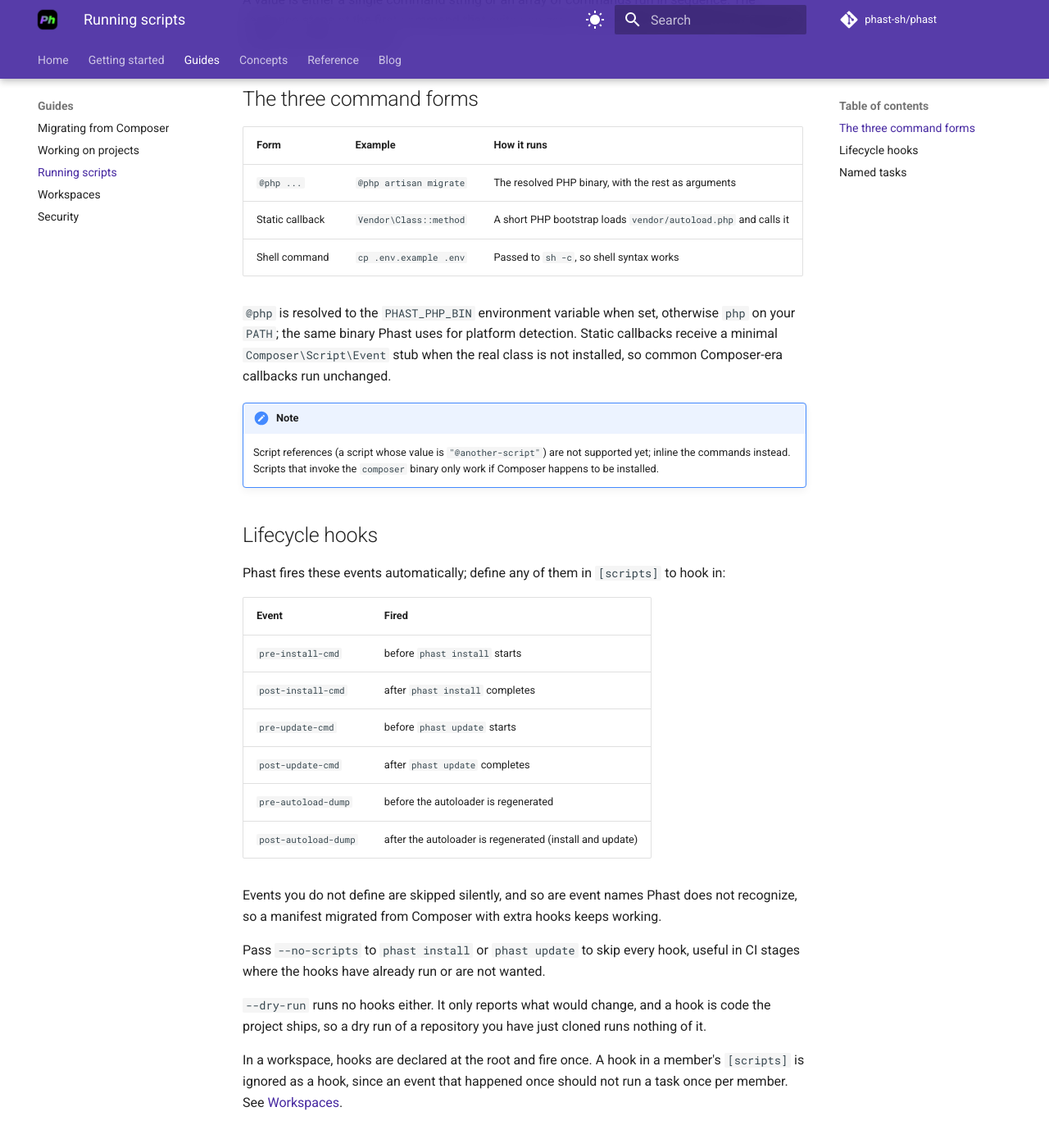
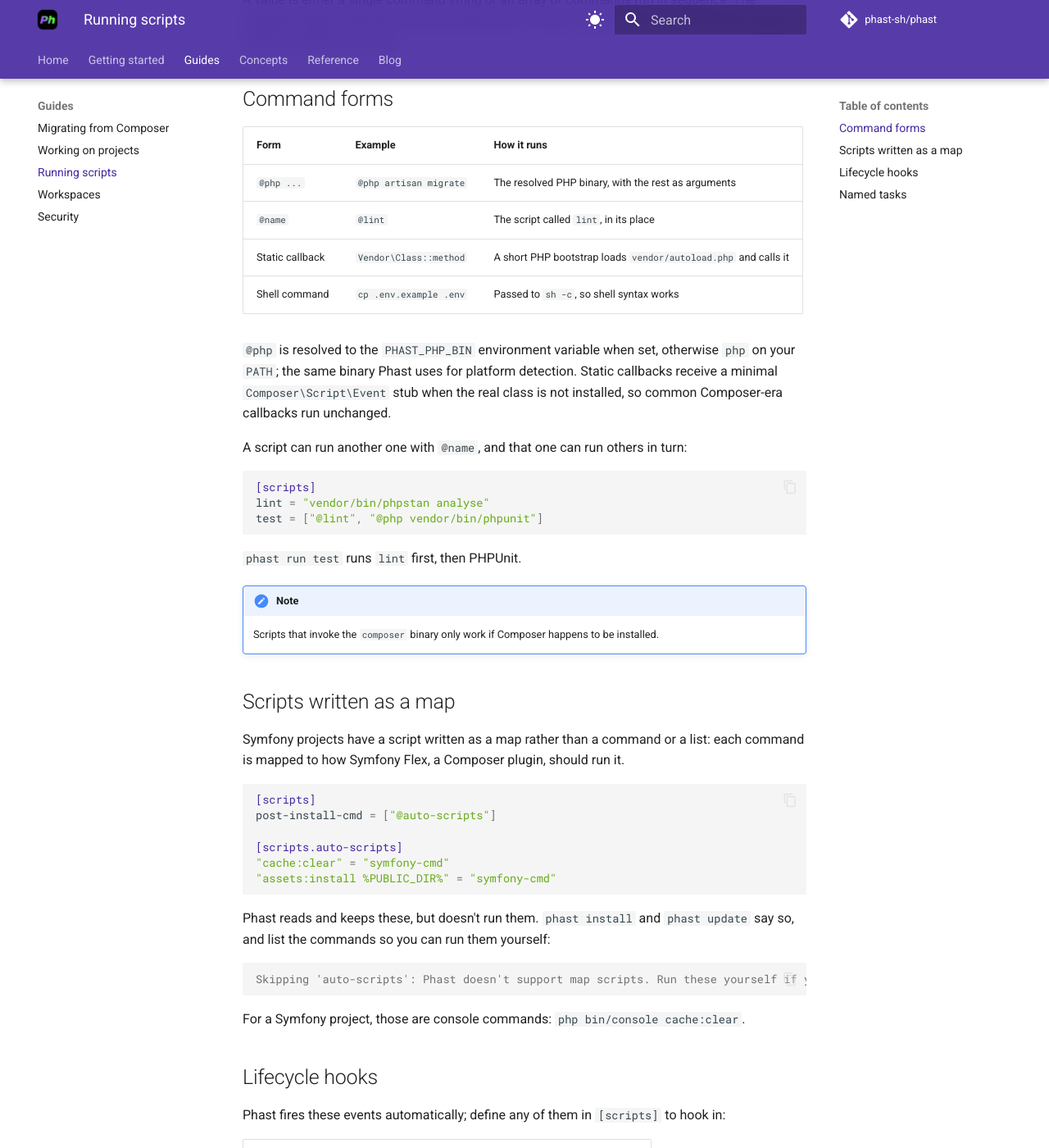
Before and after one commit to phast-sh/phast, an MkDocs documentation site: the page built from docs/guides/scripts.md, in a window 1280 px wide and 1400 px high, scrolled down 523 px. Shown: the whole window at 82% size. Built offline with MkDocs 1.6.1 and Material for MkDocs 9.7.7, drawn with Linux system fonts in a browser that asks for light colours; comment, search, counter and statistics services are not loaded.

Commit message:
docs: describe @name script calls and map scripts

````diff
--- a/docs/guides/scripts.md
+++ b/docs/guides/scripts.md
@@ -23,11 +23,12 @@ A value is either a single command string or an array of commands run in sequenc
 sequence stops at the first command that exits non-zero, and the Phast command that
 triggered it fails with that exit status.
 
-## The three command forms
+## Command forms
 
 | Form            | Example                | How it runs                                                    |
 |-----------------|------------------------|----------------------------------------------------------------|
 | `@php ...`      | `@php artisan migrate` | The resolved PHP binary, with the rest as arguments            |
+| `@name`         | `@lint`                | The script called `lint`, in its place                         |
 | Static callback | `Vendor\Class::method` | A short PHP bootstrap loads `vendor/autoload.php` and calls it |
 | Shell command   | `cp .env.example .env` | Passed to `sh -c`, so shell syntax works                       |
 
@@ -36,10 +37,42 @@ triggered it fails with that exit status.
 callbacks receive a minimal `Composer\Script\Event` stub when the real class is not
 installed, so common Composer-era callbacks run unchanged.
 
+A script can run another one with `@name`, and that one can run others in turn:
+
+```toml
+[scripts]
+lint = "vendor/bin/phpstan analyse"
+test = ["@lint", "@php vendor/bin/phpunit"]
+```
+
+`phast run test` runs `lint` first, then PHPUnit.
+
 !!! note
-    Script references (a script whose value is `"@another-script"`) are not supported
-    yet; inline the commands instead. Scripts that invoke the `composer` binary only
-    work if Composer happens to be installed.
+    Scripts that invoke the `composer` binary only work if Composer happens to be
+    installed.
+
+## Scripts written as a map
+
+Symfony projects have a script written as a map rather than a command or a list: each
+command is mapped to how Symfony Flex, a Composer plugin, should run it.
+
+```toml
+[scripts]
+post-install-cmd = ["@auto-scripts"]
+
+[scripts.auto-scripts]
+"cache:clear" = "symfony-cmd"
+"assets:install %PUBLIC_DIR%" = "symfony-cmd"
+```
+
+Phast reads and keeps these, but doesn't run them. `phast install` and `phast update` say
+so, and list the commands so you can run them yourself:
+
+```console
+Skipping 'auto-scripts': Phast doesn't support map scripts. Run these yourself if you need them: 'cache:clear', 'assets:install %PUBLIC_DIR%'
+```
+
+For a Symfony project, those are console commands: `php bin/console cache:clear`.
 
 ## Lifecycle hooks
 
````
Also changed, not shown: docs/guides/migrate-from-composer.md (+8 -7 lines).
